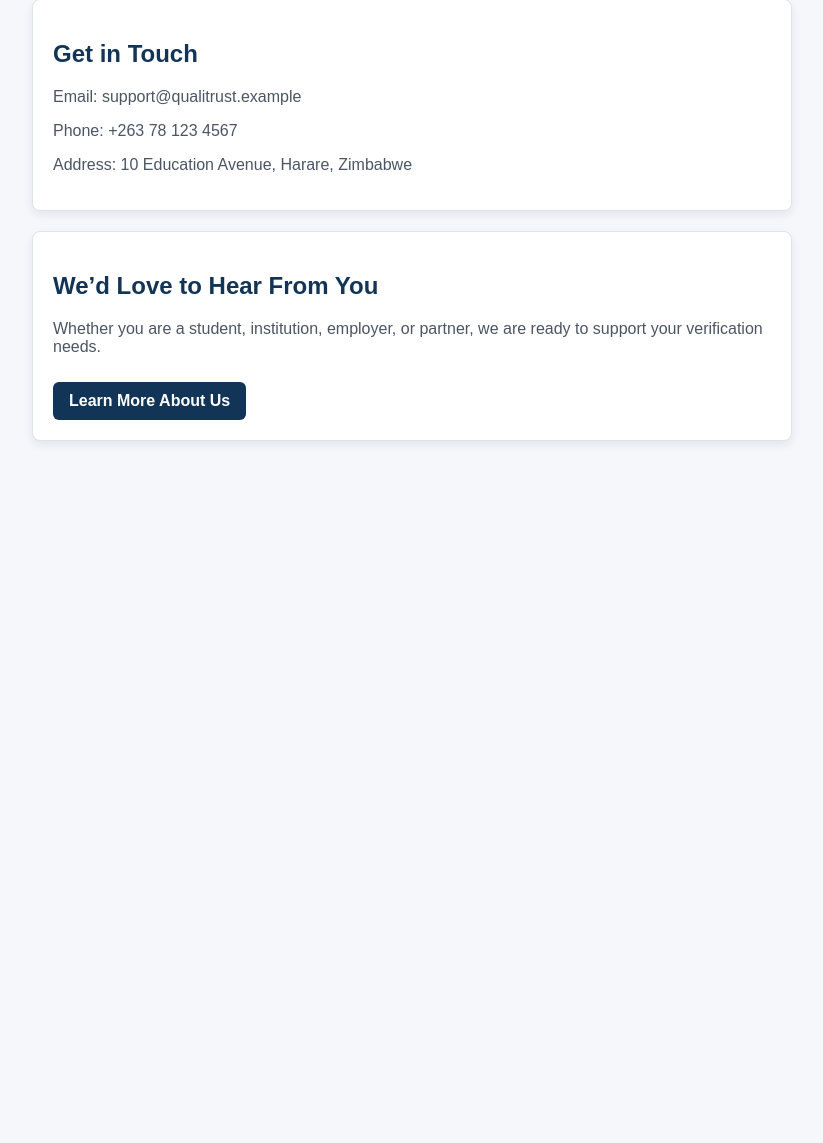
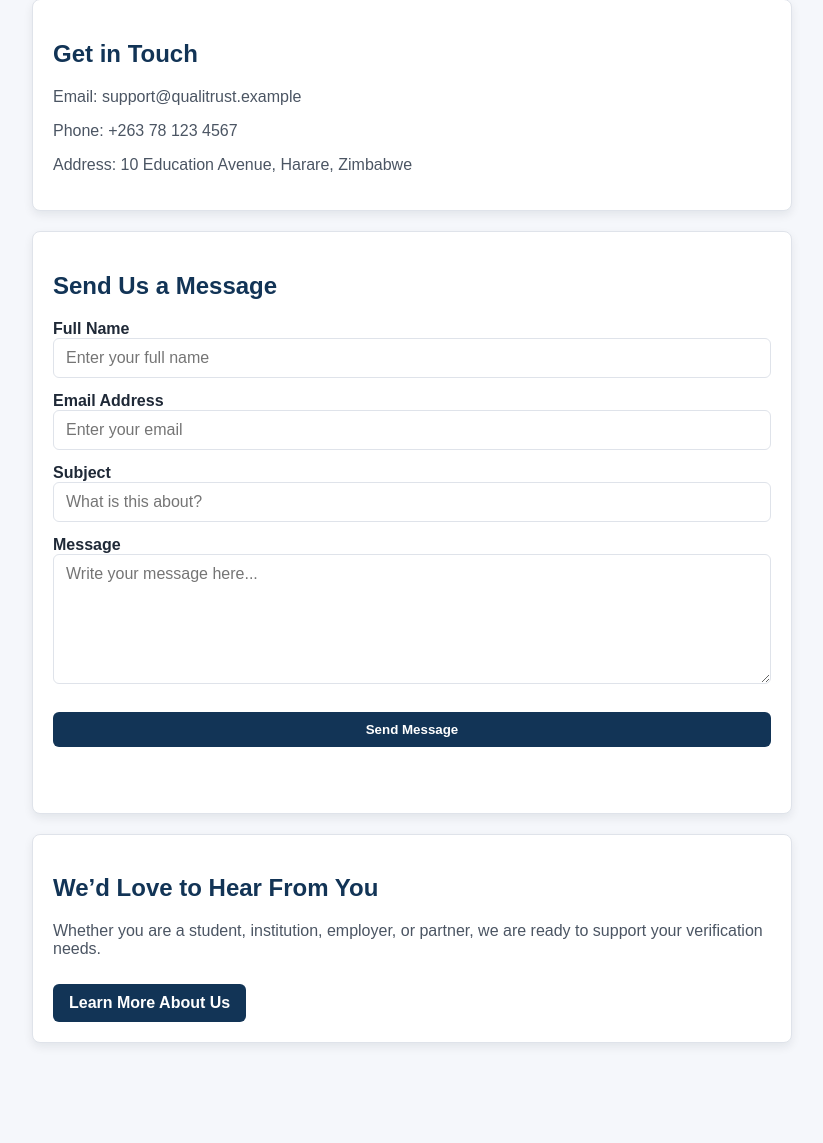
Before and after one commit to tatlegend/qualitrust, a Flask app: page /contact in a window 1280 px wide. Shown: the part 169-1312 px from the top of the page, without its empty margins (228-1051 px from the left). Before the commit the page ends 612 px from the top, so only its background shows below. Run offline with Flask 3, Linux system fonts and the light colour scheme.

Commit message:
Contact form integration

```diff
--- a/app/routes.py
+++ b/app/routes.py
@@ -27,6 +27,21 @@ def about():
 @bp.route("/contact")
 def contact():
     return render_template("contact.html")
+
+
+@bp.route("/api/contact", methods=["POST"])
+def submit_contact_form():
+    payload = request.form.to_dict()
+    name = payload.get("name", "").strip()
+    email = payload.get("email", "").strip()
+    subject = payload.get("subject", "").strip()
+    message = payload.get("message", "").strip()
+
+    if not name or not email or not subject or not message:
+        return jsonify({"error": "Please complete all fields."}), 400
+
+    log_action("CONTACT", "general", request.remote_addr or "system", f"{name}<{email}>: {subject}")
+    return jsonify({"message": "Message sent successfully."}), 200
 
 
 @bp.route("/api/qualifications", methods=["POST"])
--- a/app/templates/contact.html
+++ b/app/templates/contact.html
@@ -84,15 +84,47 @@
       margin-bottom: 20px;
     }
 
+    .contact-form {
+      display: flex;
+      flex-direction: column;
+      gap: 14px;
+      margin-top: 14px;
+    }
+
+    .contact-form label {
+      font-weight: bold;
+      color: var(--text-color);
+    }
+
+    .contact-form input,
+    .contact-form textarea {
+      width: 100%;
+      padding: 10px 12px;
+      border: 1px solid var(--panel-border);
+      border-radius: 6px;
+      background: var(--panel-bg);
+      color: var(--text-color);
+      font: inherit;
+    }
+
+    .contact-form textarea {
+      min-height: 130px;
+      resize: vertical;
+    }
+
+    .contact-form button,
     .button-link {
       display: inline-block;
       background: var(--button-bg);
       color: var(--button-text);
-      text-decoration: none;
+      border: none;
       border-radius: 6px;
       padding: 10px 16px;
       font-weight: bold;
+      cursor: pointer;
+      text-decoration: none;
       margin-top: 10px;
+      width: auto;
     }
   </style>
 </head>
@@ -112,6 +144,30 @@
     <p>Email: support@qualitrust.example</p>
     <p>Phone: +263 78 123 4567</p>
     <p>Address: 10 Education Avenue, Harare, Zimbabwe</p>
+  </div>
+
+  <div class="panel">
+    <h2>Send Us a Message</h2>
+    <form id="contactForm" class="contact-form" method="post">
+      <div>
+        <label for="name">Full Name</label>
+        <input id="name" name="name" type="text" placeholder="Enter your full name" required>
+      </div>
+      <div>
+        <label for="email">Email Address</label>
+        <input id="email" name="email" type="email" placeholder="Enter your email" required>
+      </div>
+      <div>
+        <label for="subject">Subject</label>
+        <input id="subject" name="subject" type="text" placeholder="What is this about?" required>
+      </div>
+      <div>
+        <label for="message">Message</label>
+        <textarea id="message" name="message" placeholder="Write your message here..." required></textarea>
+      </div>
+      <button type="submit">Send Message</button>
+      <p id="contactStatus" aria-live="polite"></p>
+    </form>
   </div>
 
   <div class="panel">
@@ -141,6 +197,27 @@
       applyTheme(nextTheme);
     });
 
+    const contactForm = document.getElementById('contactForm');
+    const contactStatus = document.getElementById('contactStatus');
+
+    contactForm.addEventListener('submit', async (event) => {
+      event.preventDefault();
+      const formData = new FormData(contactForm);
+
+      const response = await fetch('/api/contact', {
+        method: 'POST',
+        body: formData,
+      });
+
+      const data = await response.json();
+      contactStatus.textContent = data.message || data.error || 'Something went wrong.';
+      contactStatus.style.color = response.ok ? 'green' : 'red';
+
+      if (response.ok) {
+        contactForm.reset();
+      }
+    });
+
     initializeTheme();
   </script>
 </body>
```
Also changed, not shown: tests/test_api_integration.py (+13 -0 lines).
